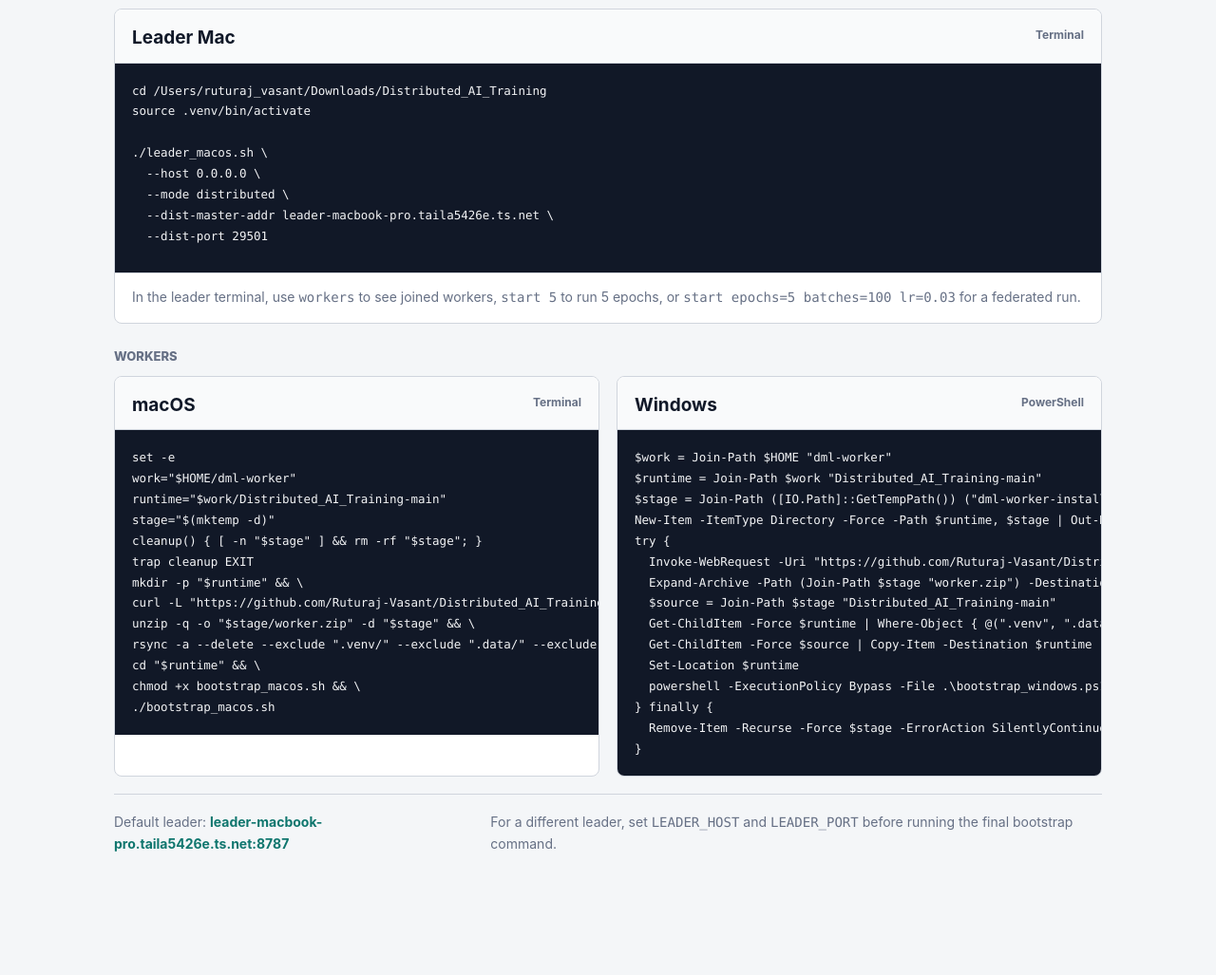
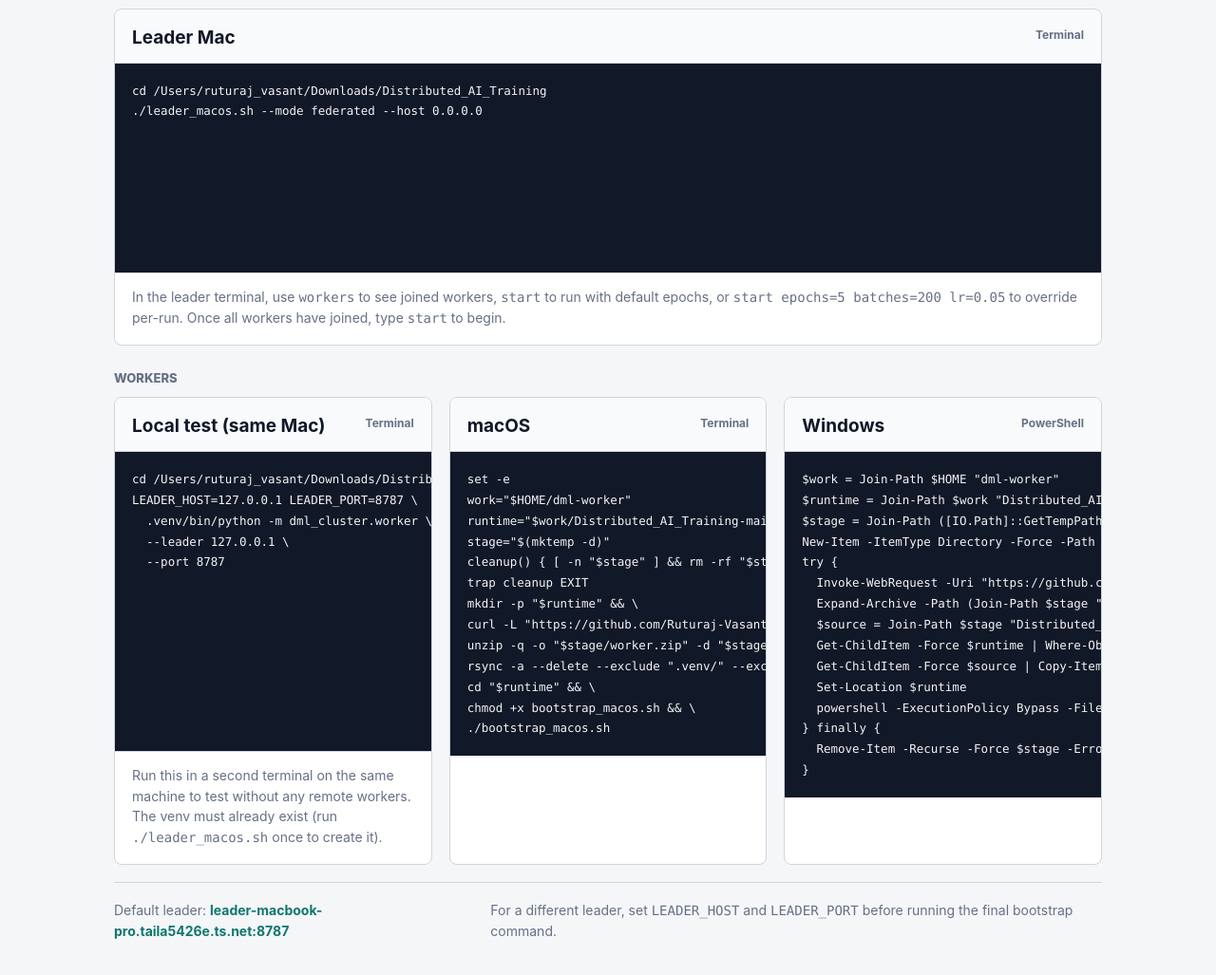
Before and after one commit to Ruturaj-Vasant/Distributed_AI_Training, a plain HTML site: page docs/index.html in a window 1280 px wide. Shown: the part 353-1380 px from the top of the page at 95% size. Before the commit the page ends 1301 px from the top, so only its background shows below. Drawn offline with Linux system fonts and the light colour scheme.

Commit message:
Update join page for federated mode with local test worker command
Leader now shows --mode federated. Added a "Local test (same Mac)"
worker panel with the direct venv command for same-machine testing.
Worker grid expanded to three columns.

```diff
--- a/docs/index.html
+++ b/docs/index.html
@@ -114,7 +114,7 @@
 
       .commands {
         display: grid;
-        grid-template-columns: repeat(2, minmax(0, 1fr));
+        grid-template-columns: repeat(3, minmax(0, 1fr));
         gap: 18px;
       }
 
@@ -226,6 +226,12 @@
         font-weight: 750;
       }
 
+      @media (max-width: 1100px) {
+        .commands {
+          grid-template-columns: repeat(2, minmax(0, 1fr));
+        }
+      }
+
       @media (max-width: 860px) {
         main {
           width: min(100% - 24px, 680px);
@@ -289,23 +295,34 @@
             <span class="shell">Terminal</span>
           </div>
           <pre><code>cd /Users/ruturaj_vasant/Downloads/Distributed_AI_Training
-source .venv/bin/activate
-
-./leader_macos.sh \
-  --host 0.0.0.0 \
-  --mode distributed \
-  --dist-master-addr leader-macbook-pro.taila5426e.ts.net \
-  --dist-port 29501</code></pre>
+./leader_macos.sh --mode federated --host 0.0.0.0</code></pre>
           <p class="panel-note">
             In the leader terminal, use <code>workers</code> to see joined
-            workers, <code>start 5</code> to run 5 epochs, or
-            <code>start epochs=5 batches=100 lr=0.03</code> for a federated run.
+            workers, <code>start</code> to run with default epochs, or
+            <code>start epochs=5 batches=200 lr=0.05</code> to override per-run.
+            Once all workers have joined, type <code>start</code> to begin.
           </p>
         </article>
       </section>
 
       <section class="commands" aria-label="Worker setup commands">
         <h2 class="section-title">Workers</h2>
+        <article class="panel">
+          <div class="panel-head">
+            <h2>Local test (same Mac)</h2>
+            <span class="shell">Terminal</span>
+          </div>
+          <pre><code>cd /Users/ruturaj_vasant/Downloads/Distributed_AI_Training
+LEADER_HOST=127.0.0.1 LEADER_PORT=8787 \
+  .venv/bin/python -m dml_cluster.worker \
+  --leader 127.0.0.1 \
+  --port 8787</code></pre>
+          <p class="panel-note">
+            Run this in a second terminal on the same machine to test without
+            any remote workers. The venv must already exist (run
+            <code>./leader_macos.sh</code> once to create it).
+          </p>
+        </article>
         <article class="panel">
           <div class="panel-head">
             <h2>macOS</h2>
```
